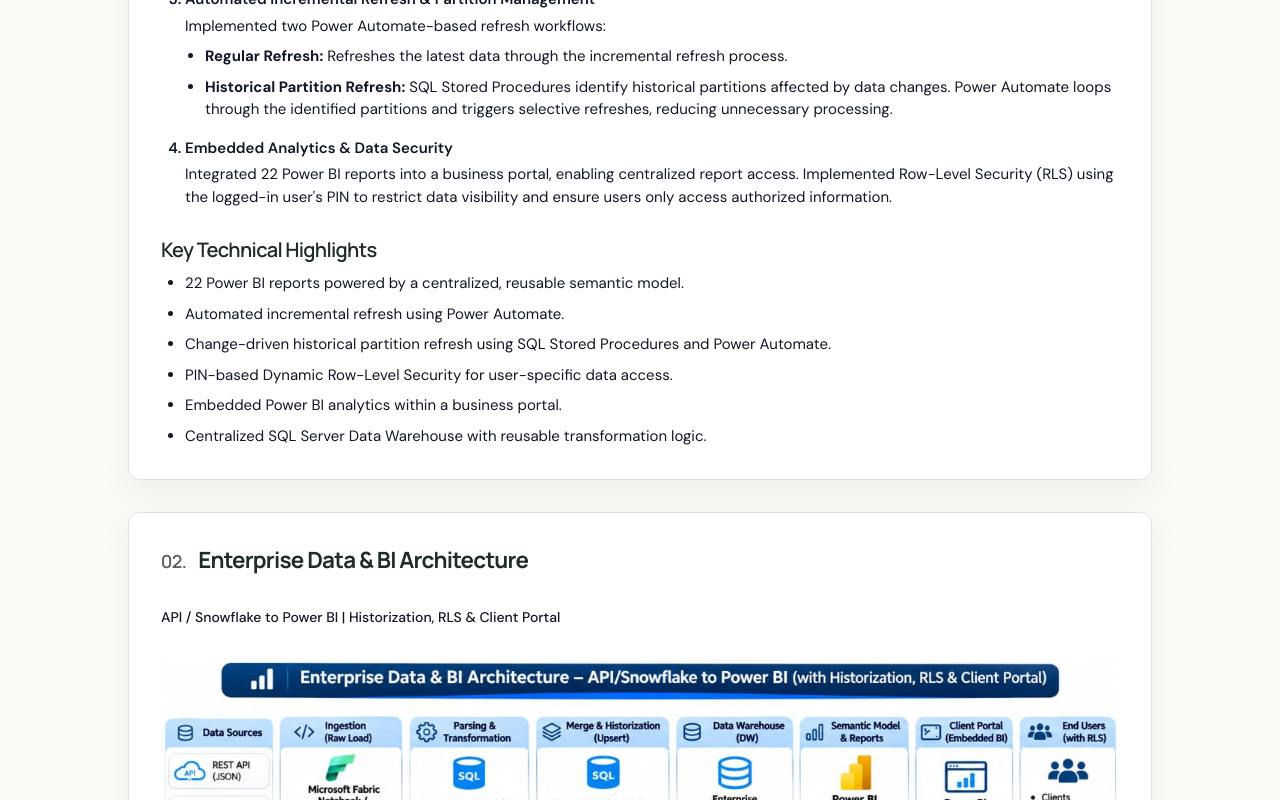
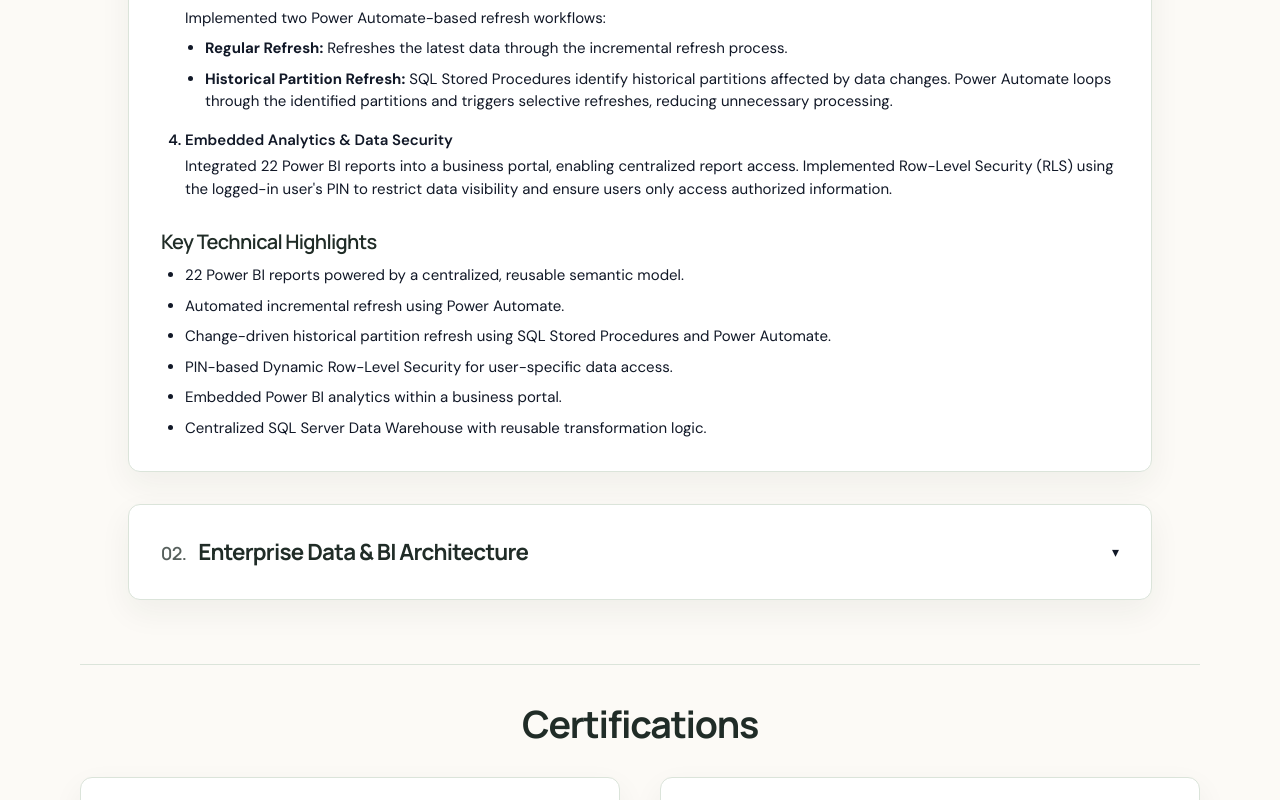
Before and after one commit to Kpds1411/KP_Portfolio, a React (Vite) app: page / in a window 1280 px wide. Shown: the part 3346-4146 px from the top of the page. Built offline with nearby package versions, Linux system fonts and the light colour scheme.

Commit message:
Make project details expandable

```diff
--- a/src/component/projects/index.jsx
+++ b/src/component/projects/index.jsx
@@ -12,12 +12,15 @@ const Projects = ({ isDarkMode }) => {
         <h1 className={`mb-8 text-center text-4xl font-bold ${heading} ${transition.duration}`}>Projects</h1>
         <div className="mx-auto grid max-w-5xl gap-8">
           {projectsData.map((project, index) => (
-            <article key={project.title} className={`space-y-8 rounded-xl p-5 shadow-md sm:p-8 ${cardBackground} ${text}`}>
+            <details key={project.title} open={index === 0} className={`group rounded-xl p-5 shadow-md sm:p-8 ${cardBackground} ${text}`}>
+              <summary className="flex cursor-pointer list-none items-center justify-between gap-4 [&::-webkit-details-marker]:hidden">
                 <h2 className="flex items-baseline gap-3 text-3xl font-bold tracking-tight">
                   <span className="text-lg font-semibold tabular-nums opacity-75">{String(index + 1).padStart(2, "0")}.</span>
                   <span>{project.title}</span>
                 </h2>
-              {project.subtitle && <p className="text-sm font-medium">{project.subtitle}</p>}
+                <span aria-hidden="true" className="shrink-0 text-sm group-open:rotate-180">▾</span>
+              </summary>
+              <div className="mt-6 space-y-8">
                 <figure className="w-full">
                   <img src={project.diagram} alt={project.diagramAlt} className="block h-auto w-full" loading="lazy" />
                 </figure>
@@ -69,7 +72,8 @@ const Projects = ({ isDarkMode }) => {
                     </div>
                   )}
                 </div>
-            </article>
+              </div>
+            </details>
           ))}
         </div>
       </div>
--- a/src/constants/projects.js
+++ b/src/constants/projects.js
@@ -64,7 +64,6 @@ export const projectsData = [
     "title": "Enterprise Data & BI Architecture",
     "diagram": enterpriseDiagram,
     "diagramAlt": "Architecture diagram showing REST API, Excel, and Snowflake data flowing through Microsoft Fabric and a data warehouse into embedded Power BI reports.",
-    "subtitle": "API / Snowflake to Power BI | Historization, RLS & Client Portal",
     "tech": [
       "Microsoft Fabric",
       "Fabric Notebooks",
```
Lines whose indentation alone changed are shown as unchanged.
